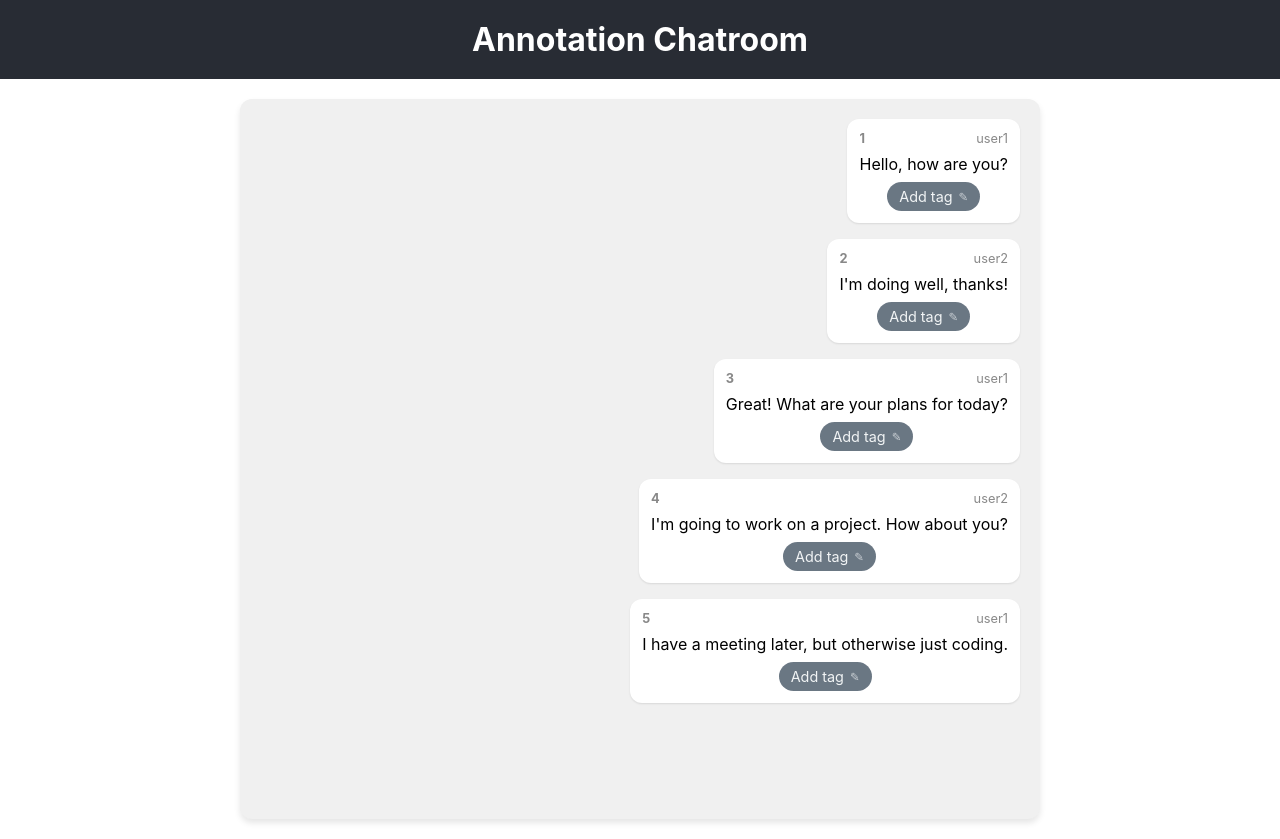
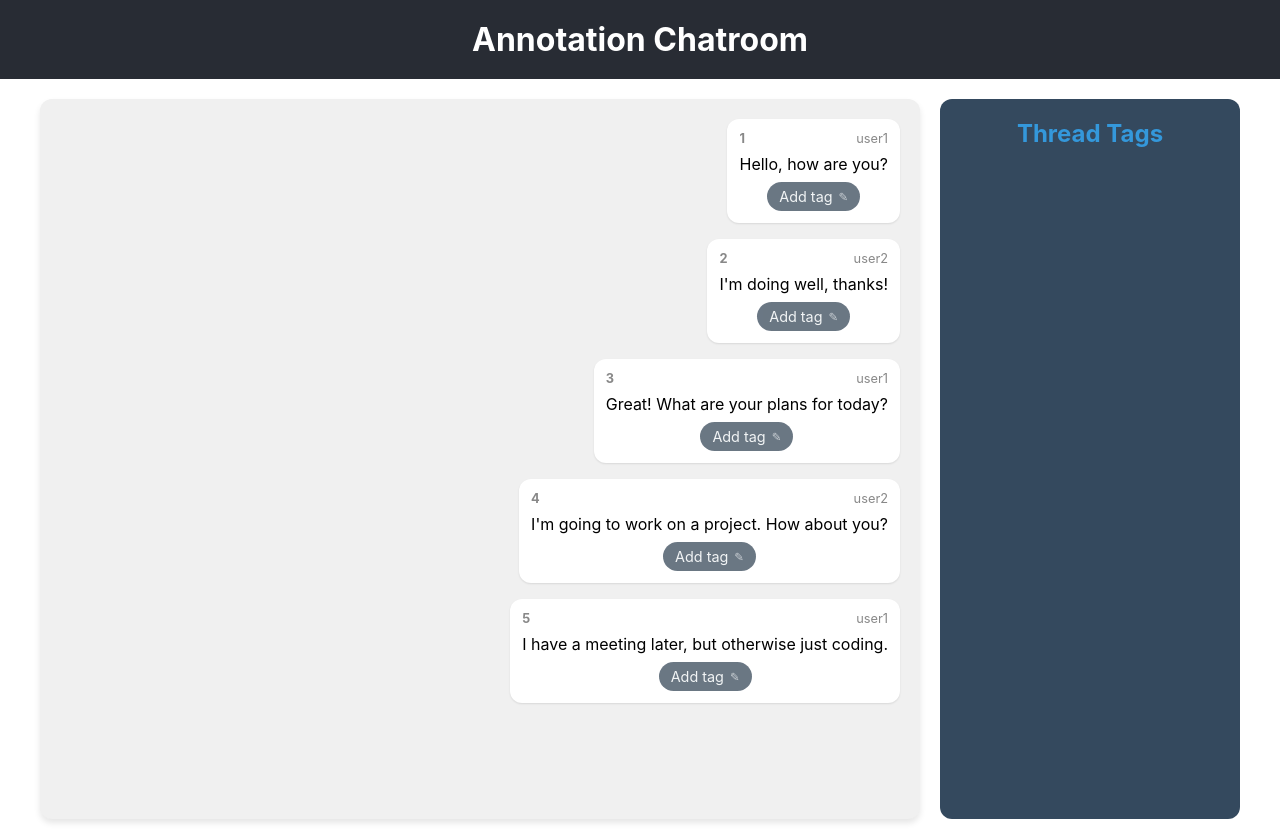
Before and after one commit to fabiofalopes/annotation_ui, a React (Create React App) app: page / in a window 1280 px wide. Built offline with nearby package versions, Linux system fonts and the light colour scheme.

Commit message:
thread tag

```diff
--- a/src/components/ChatRoom.css
+++ b/src/components/ChatRoom.css
@@ -1,13 +1,19 @@
-.chat-room {
+.chat-room-container {
+    display: flex;
+    height: calc(100vh - 80px);
+    max-width: 1200px;
+    margin: 0 auto;
+  }
+
+  .chat-room {
+    flex: 1;
     display: flex;
     flex-direction: column;
-    height: calc(100vh - 80px); /* Adjust for header height */
-    max-width: 800px;
-    margin: 0 auto;
     background-color: #f0f0f0;
     border-radius: 12px;
     overflow: hidden;
     box-shadow: 0 4px 6px rgba(0, 0, 0, 0.1);
+    margin-right: 20px;
   }
 
   .chat-box {
--- a/src/components/ChatRoom.js
+++ b/src/components/ChatRoom.js
@@ -1,12 +1,10 @@
 import React, { useState, useEffect, useRef } from 'react';
 import MessageBubble from './MessageBubble';
-import TagHoverMenu from './TagHoverMenu';
+import ThreadMenu from './ThreadMenu';
 import './ChatRoom.css';
 
 const ChatRoom = ({ messages }) => {
     const [tags, setTags] = useState({});
-  const [hoveredTag, setHoveredTag] = useState(null);
-  const [menuPosition, setMenuPosition] = useState({ top: 0, left: 0 });
     const chatBoxRef = useRef(null);
 
     useEffect(() => {
@@ -15,49 +13,48 @@ const ChatRoom = ({ messages }) => {
         }
     }, [messages]);
 
-  const handleTagUpdate = (turnId, tag) => {
-    setTags(prevTags => ({ ...prevTags, [turnId]: tag }));
+    const handleTagUpdate = (turnId, tagName) => {
+        setTags(prevTags => {
+            const newTags = { ...prevTags };
+            if (tagName) {
+                if (!newTags[turnId]) {
+                    newTags[turnId] = {
+                        name: tagName,
+                        description: '',
+                        created: new Date().toLocaleString(),
+                        usageCount: 1
+                    };
+                } else {
+                    newTags[turnId].name = tagName;
+                    newTags[turnId].usageCount++;
+                }
+            } else {
+                delete newTags[turnId];
+            }
+            return newTags;
+        });
     };
 
-  const handleTagHover = (tag, event) => {
-    if (tag) {
-      const chatBoxRect = chatBoxRef.current.getBoundingClientRect();
-      const targetRect = event.target.getBoundingClientRect();
-
-      let top = targetRect.top - chatBoxRect.top;
-      let left = targetRect.left - chatBoxRect.left - 320; // 300px width + 20px margin
-
-      // If there's not enough space on the left, position it on the right
-      if (left < 0) {
-        left = targetRect.right - chatBoxRect.left + 20;
-      }
-
-      // If it would appear below the viewport, position it above the tag
-      if (top + 200 > chatBoxRect.height) { // Assuming menu height is about 200px
-        top = top - 220; // 200px height + 20px margin
-      }
-
-      setMenuPosition({ top, left });
-    }
-    setHoveredTag(tag);
+    const handleTagEdit = (tag) => {
+        // Implement tag editing logic here
+        console.log(`Editing tag: ${tag}`);
     };
 
     return (
+        <div className="chat-room-container">
             <div className="chat-room" ref={chatBoxRef}>
                 <div className="chat-box">
                     {messages.map((message) => (
                         <MessageBubble
                             key={message.turn_id}
                             message={message}
-            tag={tags[message.turn_id] || message.thread}
+                            tag={tags[message.turn_id] ? tags[message.turn_id].name : ''}
                             onTagUpdate={handleTagUpdate}
-            onTagHover={handleTagHover}
                         />
                     ))}
                 </div>
-      {hoveredTag && (
-        <TagHoverMenu tag={hoveredTag} position={menuPosition} />
-      )}
+            </div>
+            <ThreadMenu tags={tags} onTagEdit={handleTagEdit} />
         </div>
     );
 };
--- a/src/components/MessageBubble.js
+++ b/src/components/MessageBubble.js
@@ -3,7 +3,7 @@ import React from 'react';
 import TagInput from './TagInput';
 import './MessageBubble.css';
 
-const MessageBubble = ({ message, tag, onTagUpdate, onTagHover }) => {
+const MessageBubble = ({ message, tag, onTagUpdate }) => {
     return (
       <div className="message-bubble">
         <div className="message-header">
@@ -14,7 +14,6 @@ const MessageBubble = ({ message, tag, onTagUpdate, onTagHover }) => {
         <TagInput
           tag={tag}
           onTagUpdate={(newTag) => onTagUpdate(message.turn_id, newTag)}
-        onTagHover={(tag, event) => onTagHover(tag, event)}
         />
       </div>
     );
--- a/src/components/TagInput.js
+++ b/src/components/TagInput.js
@@ -1,13 +1,17 @@
 import React, { useState } from 'react';
 import './TagInput.css';
 
-const TagInput = ({ tag, onTagUpdate, onTagHover }) => {
+const TagInput = ({ tag, onTagUpdate }) => {
     const [isEditing, setIsEditing] = useState(false);
     const [inputValue, setInputValue] = useState(tag || '');
 
     const handleSubmit = (e) => {
         e.preventDefault();
-    onTagUpdate(inputValue);
+        if (inputValue.trim() !== '') {
+            onTagUpdate(inputValue.trim());
+        } else {
+            onTagUpdate(null); // Remove the tag if input is empty
+        }
         setIsEditing(false);
     };
 
@@ -24,17 +28,14 @@ const TagInput = ({ tag, onTagUpdate, onTagHover }) => {
                     />
                     <button type="submit">
                         <svg xmlns="http://www.w3.org/2000/svg" viewBox="0 0 24 24" fill="currentColor" width="16" height="16">
-              <path d="M9 16.2L4.8 12l-1.4 1.4L9 19 21 7l-1.4-1.4L9 16.2z"/>
+                            <path d="M9 16.2L4.8 12l-1.4 1.4L9 19 21 7l-1.4-1.4L9 16.2z" />
                         </svg>
                     </button>
                 </form>
             ) : (
-        // In the TagInput component
                 <div
                     className={`tag ${tag ? 'has-tag' : 'no-tag'}`}
                     onClick={() => setIsEditing(true)}
-        onMouseEnter={(event) => onTagHover(tag, event)}
-        onMouseLeave={() => onTagHover(null)}
                 >
                     {tag || 'Add tag'}
                     <span className="edit-icon">✎</span>
--- /dev/null
+++ b/src/components/ThreadMenu.css
@@ -0,0 +1,52 @@
+.thread-menu {
+    width: 300px;
+    background-color: #34495e;
+    color: #ecf0f1;
+    padding: 20px;
+    border-radius: 12px;
+    overflow-y: auto;
+  }
+
+  .thread-menu h2 {
+    margin-top: 0;
+    margin-bottom: 20px;
+    color: #3498db;
+  }
+
+  .tag-item {
+    background-color: #2c3e50;
+    border-radius: 8px;
+    padding: 15px;
+    margin-bottom: 15px;
+  }
+
+  .tag-item h3 {
+    margin-top: 0;
+    color: #3498db;
+  }
+
+  .tag-item ul {
+    list-style-type: none;
+    padding-left: 0;
+  }
+
+  .tag-item li {
+    margin-bottom: 5px;
+    font-size: 0.9em;
+    opacity: 0.8;
+  }
+
+  .tag-item button {
+    background-color: #2980b9;
+    color: white;
+    border: none;
+    padding: 5px 10px;
+    border-radius: 4px;
+    cursor: pointer;
+    font-size: 0.9em;
+    transition: background-color 0.2s ease;
+  }
+
+  .tag-item button:hover {
+    background-color: #3498db;
+  }
--- /dev/null
+++ b/src/components/ThreadMenu.js
@@ -0,0 +1,32 @@
+import React from 'react';
+import './ThreadMenu.css';
+
+const ThreadMenu = ({ tags, onTagEdit }) => {
+  const uniqueTags = Object.values(tags).reduce((acc, tag) => {
+    if (!acc[tag.name]) {
+      acc[tag.name] = { ...tag, totalUsage: 1 };
+    } else {
+      acc[tag.name].totalUsage++;
+    }
+    return acc;
+  }, {});
+
+  return (
+    <div className="thread-menu">
+      <h2>Thread Tags</h2>
+      {Object.entries(uniqueTags).map(([tagName, data]) => (
+        <div key={tagName} className="tag-item">
+          <h3>{tagName}</h3>
+          <p>{data.description}</p>
+          <ul>
+            <li>Created: {data.created}</li>
+            <li>Used in: {data.totalUsage} messages</li>
+          </ul>
+          <button onClick={() => onTagEdit(tagName)}>Edit</button>
+        </div>
+      ))}
+    </div>
+  );
+};
+
+export default ThreadMenu;
--- a/src/index.js
+++ b/src/index.js
@@ -4,9 +4,9 @@ import ReactDOM from 'react-dom';
 import './index.css';
 import App from './App';
 
-ReactDOM.render(
+const root = ReactDOM.createRoot(document.getElementById('root'));
+root.render(
   <React.StrictMode>
     <App />
-  </React.StrictMode>,
-  document.getElementById('root')
+  </React.StrictMode>
 );
```
Lines whose indentation alone changed are shown as unchanged.
